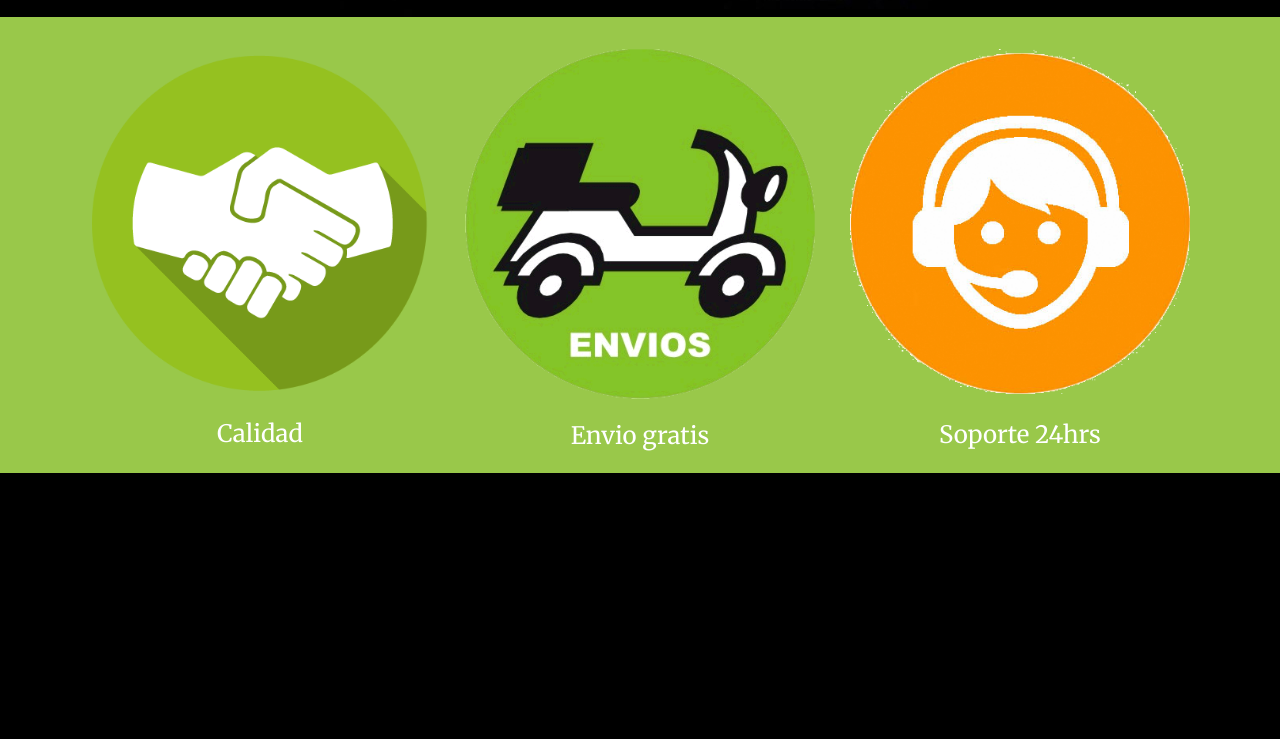
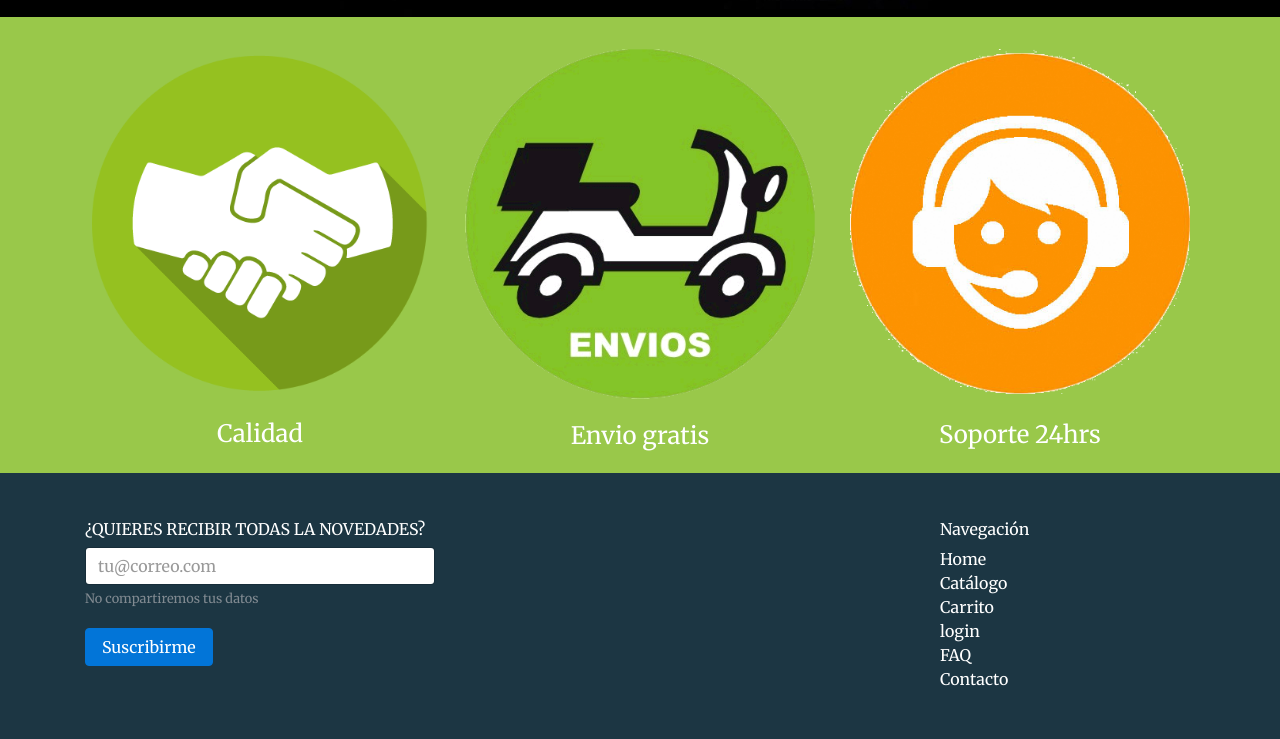
Before and after one commit to carlitos-motumweb/bootstrap-example, a plain HTML site: page index.html in a window 1280 px wide. Shown: the part 689-1428 px from the top of the page. Before the commit the page ends 1162 px from the top, so only its background shows below. Drawn offline with nearby package versions, Linux system fonts and the light colour scheme.

Commit message:
Se agrega formulario y form-control-feedback

```diff
--- a/css/app.css
+++ b/css/app.css
@@ -1,53 +1,74 @@
-body{
+body {
     background-color: black;
     font-family: 'Merriweather', sans-serif;
 }
 
-#header-container,
-#info-container{
+#header-container, #info-container {
     background-color: #99c84a;
     color: white;
     border: 1px solid none;
 }
 
-#header-container .login,
-#header-container .navbar-toggler{
+#header-container .login, #header-container .navbar-toggler {
     color: white;
 }
 
-.column{
+.column {
     border: 1px solid none;
 }
 
-#menu-container{
+#menu-container {
     background-color: #f7f7f9;
 }
 
-.btn.btn-platzi{
+.btn.btn-platzi {
     background-color: #99c84a;
     color: white;
 }
-.btn.btn-platzi:hover{
+
+.btn.btn-platzi:hover {
     background-color: #8ab542;
     color: white;
 }
-input.form-control:focus{
+
+input.form-control:focus {
     border-color: #99c84a;
 }
 
-#search-bar{
-	padding:1em;
+#search-bar {
+    padding: 1em;
 }
 
-#productosCarousel img{
+#productosCarousel img {
     margin: 0 auto;
 }
 
-#info-container h4{
+#info-container h4 {
     margin: 1em 0;
 }
 
-#info-container img{
+#info-container img {
     margin: 0em auto;
     margin-top: 2em;
 }
+
+#footer-container {
+    background-color: #1c3643;
+    color: white;
+    padding: 3em 0;
+}
+
+#footer-container h4{
+    font-size: 16px;
+}
+
+
+#footer-container .nav-link{
+	color: white;
+}
+@media(max-width:768px){
+	#footer-container [class*="col-"]{
+	    margin-bottom: 2em;
+	}
+
+}
--- a/index.html
+++ b/index.html
@@ -154,12 +154,54 @@
     </div>
     <!-- /INFO -->
 
+    <!-- FOOTER -->
+    <footer id="footer-container">
+        <div class="container">
+            <div class="row text-xs-center text-md-left">
+                <div class="col-md-4">
+                    <form id="suscribeFORM" action="#" class="suscribe-form" method="post">
+                        <h4 class="text-uppercase">¿Quieres recibir todas la novedades?</h4>
+                        <div class="form-group">
+                            <input type="email" class="form-control" id="email" placeholder="tu@correo.com">
+                            <small class="form-text text-muted">No compartiremos tus datos</small>
+                        </div>
+                        <button class="btn btn-primary form-text">Suscribirme</button>
+                    </form>
+                </div>
+                <div class="col-md-3 offset-md-5">
+                    <h4>Navegación</h4>
+                    <ul class="nav">
+                        <li class="nav-item">
+                            <a href="#" class="nav-link">Home</a>
+                        </li>
+                        <li class="nav-item">
+                            <a href="#" class="nav-link">Catálogo</a>
+                        </li>
+                        <li class="nav-item">
+                            <a href="#" class="nav-link">Carrito</a>
+                        </li>
+                        <li class="nav-item">
+                            <a href="#" class="nav-link">login</a>
+                        </li>
+                        <li class="nav-item">
+                            <a href="#" class="nav-link">FAQ</a>
+                        </li>
+                        <li class="nav-item">
+                            <a href="#" class="nav-link">Contacto</a>
+                        </li>
+                    </ul>
+                </div>
+            </div>
+        </div>
+    </footer>
+
+    <!-- /FOOTER -->
 
     <!-- jQuery first, then Tether, then Bootstrap JS. -->
     <script src="https://ajax.googleapis.com/ajax/libs/jquery/3.0.0/jquery.min.js" integrity="sha384-THPy051/pYDQGanwU6poAc/hOdQxjnOEXzbT+OuUAFqNqFjL+4IGLBgCJC3ZOShY" crossorigin="anonymous"></script>
     <script src="https://cdnjs.cloudflare.com/ajax/libs/tether/1.2.0/js/tether.min.js" integrity="sha384-Plbmg8JY28KFelvJVai01l8WyZzrYWG825m+cZ0eDDS1f7d/js6ikvy1+X+guPIB" crossorigin="anonymous"></script>
     <script src="https://maxcdn.bootstrapcdn.com/bootstrap/4.0.0-alpha.3/js/bootstrap.min.js" integrity="sha384-ux8v3A6CPtOTqOzMKiuo3d/DomGaaClxFYdCu2HPMBEkf6x2xiDyJ7gkXU0MWwaD" crossorigin="anonymous"></script>
-
+    <script src="js/app.js"></script>
 </body>
 
 </html>
--- /dev/null
+++ b/js/app.js
@@ -0,0 +1,28 @@
+const $form = $('#suscribeFORM')
+const $formGroup  = $form.find('.form-group')
+const $formControl = $formGroup.find('.form-control')
+
+$form.submit(function (ev){
+    ev.preventDefault()
+
+    $formGroup.removeClass().addClass('form-group')
+    $formControl.removeClass().addClass('form-control')
+    $formGroup.find('.form-control-feedback').remove();
+
+    var newElement;
+    if(Math.random() > 0.5){
+        console.log('error')
+        $formGroup.addClass('has-danger')
+        $formControl.addClass('has-danger')
+        newElement = $('<div>',{html:'ha ocurrido un error'})
+    }else{
+        console.log('ok')
+        $formGroup.addClass('has-success')
+        $formControl.addClass('has-success')
+        newElement = $('<div>',{html:'Se te enviaran las novedades'})
+    }
+    newElement.addClass('form-control-feedback')
+    $formGroup.append(newElement)
+
+
+})
```
Also changed, not shown: 2 other files. Lines whose indentation alone changed are shown as unchanged.
